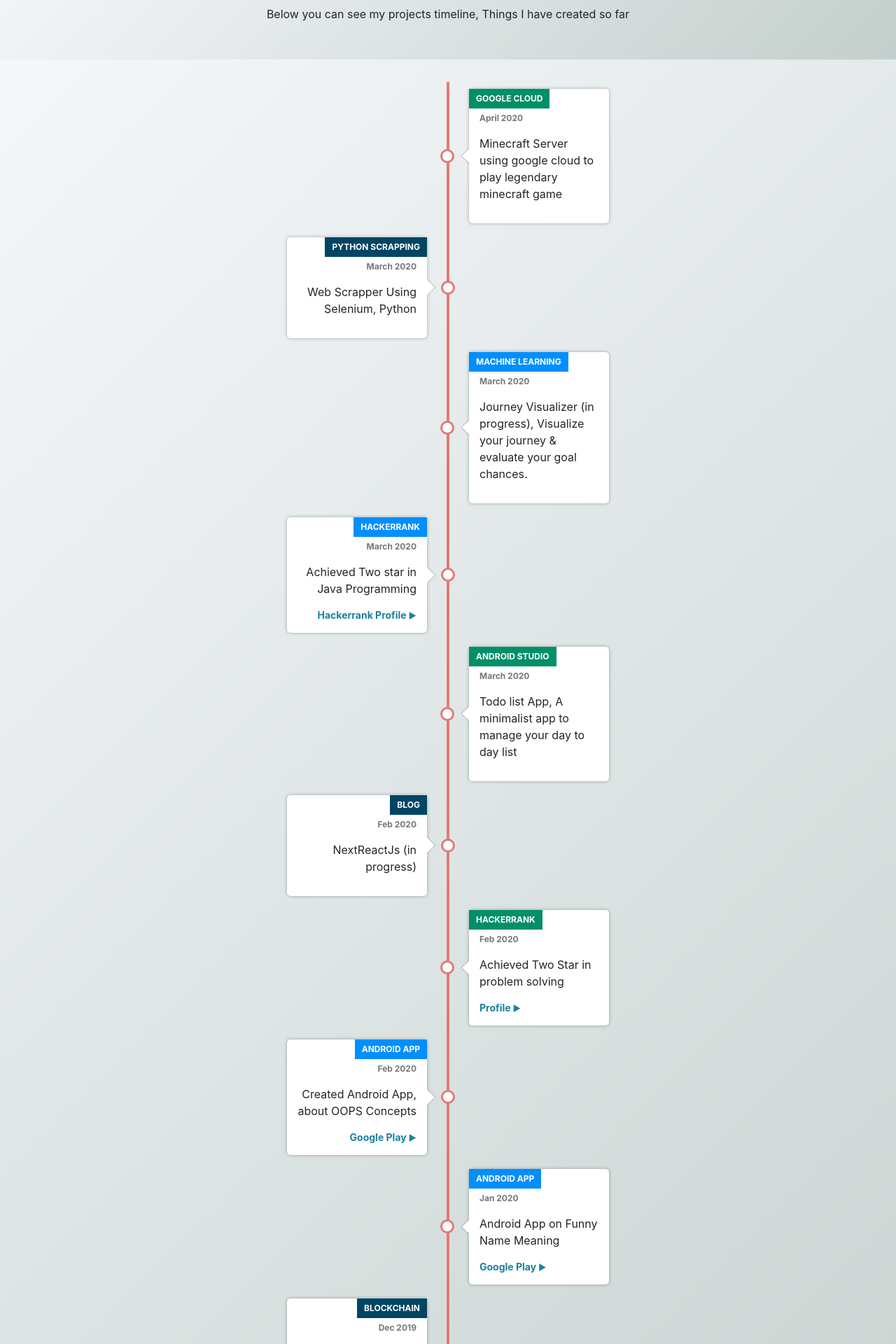
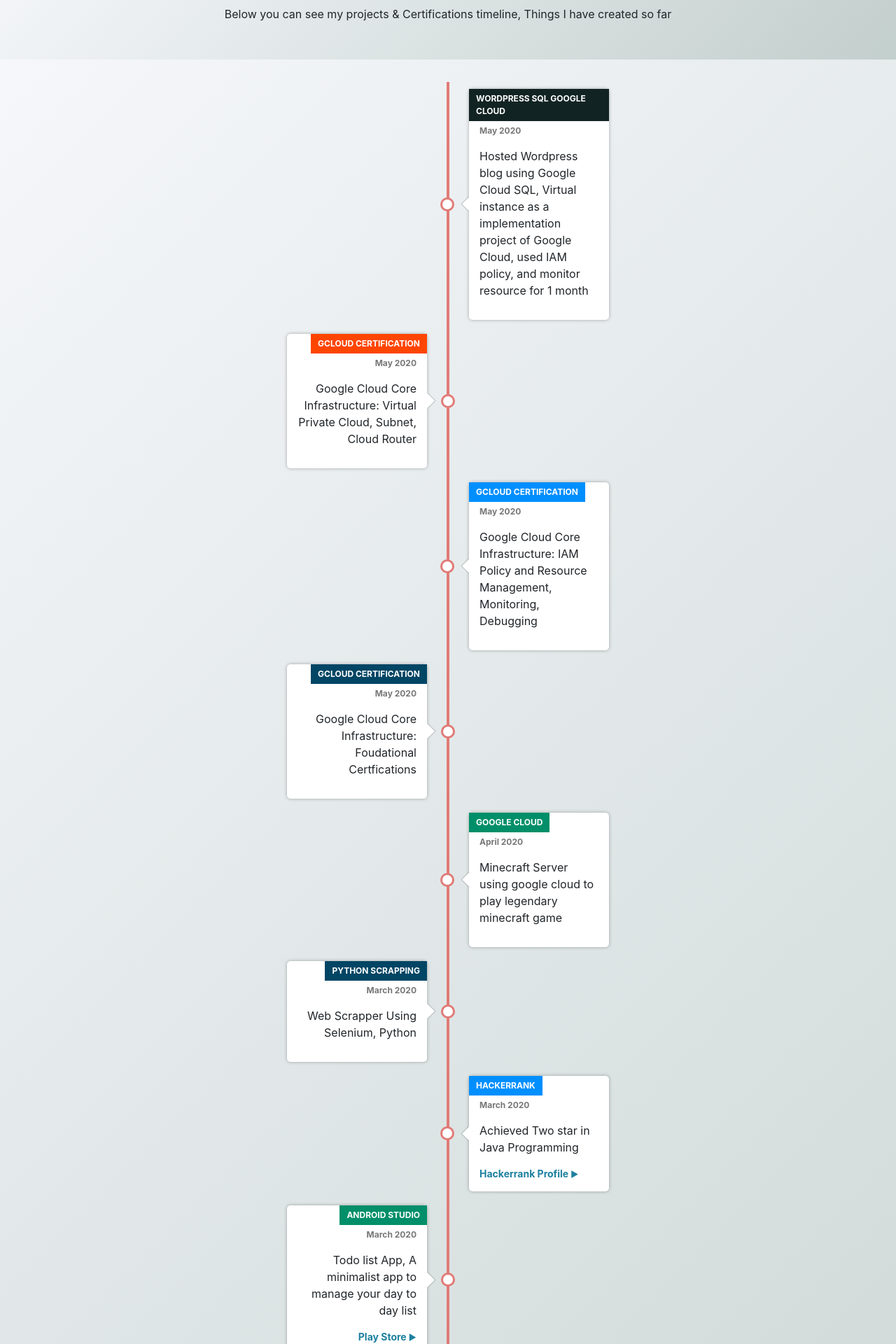
Before and after one commit to ReactorboY/reactorboy.github.io, a React (Create React App) app: page / in a window 1280 px wide. Shown: the part 1724-3644 px from the top of the page at 70% size. Built offline with nearby package versions, Linux system fonts and the light colour scheme.

Commit message:
new commit

```diff
--- a/src/components/Common/Portfolio.js
+++ b/src/components/Common/Portfolio.js
@@ -9,7 +9,7 @@
             <div className="port-intro" id="port-intro">
                 <div>
                     <h2>Journey so far</h2>
-                    <p>Below you can see my projects timeline, Things I have created so far</p>
+                    <p>Below you can see my projects & Certifications timeline, Things I have created so far</p>
                 </div>
             </div>
             <section id="portfolio">
--- a/src/components/Common/data.js
+++ b/src/components/Common/data.js
@@ -1,4 +1,36 @@
 const data = [
+    {
+        text: "Hosted Wordpress blog using Google Cloud SQL, Virtual instance as a implementation project of Google Cloud, used IAM policy, and monitor resource for 1 month",
+        date: "May 2020",
+        category: {
+            tag: "Wordpress sql google cloud",
+            color: "#122323"
+        }
+    },
+    {
+        text: "Google Cloud Core Infrastructure: Virtual Private Cloud, Subnet, Cloud Router",
+        date: "May 2020",
+        category: {
+            tag: "GCloud Certification",
+            color: "#FF4500"
+        }
+    },
+    {
+        text: "Google Cloud Core Infrastructure: IAM Policy and Resource Management, Monitoring, Debugging",
+        date: "May 2020",
+        category: {
+            tag: "GCloud Certification",
+            color: "#018fff"
+        }
+    },
+    {
+        text:"Google Cloud Core Infrastructure: Foudational Certfications",
+        date:"May 2020",
+        category : {
+            tag:"GCloud Certification",
+            color: "#014564"
+        }
+    },
     {
         text: "Minecraft Server using google cloud to play legendary minecraft game",
         date: "April 2020",
@@ -13,14 +45,6 @@
         category: {
             tag: "Python Scrapping",
             color: "#014564"
-        }
-    },
-    {
-        text: "Journey Visualizer (in progress), Visualize your journey & evaluate your goal chances.",
-        date: "March 2020",
-        category: {
-            tag: "Machine learning",
-            color: "#018fff"
         }
     },
     {
@@ -41,14 +65,10 @@
         category: {
             tag:"Android Studio",
             color: "#018f69"
-        }
-    },
-    {
-        text: "NextReactJs (in progress)",
-        date: "Feb 2020",
-        category: {
-            tag: "Blog",
-            color: "#014564"
+        },
+        link :{
+            url: "https://play.google.com/store/apps/details?id=com.organicpy.todoit",
+            text:"Play Store"
         }
     },
     {
@@ -64,7 +84,7 @@
         }
     },
     {
-        text:"Created Android App, about OOPS Concepts",
+        text:"Created Android App, about OOPS Concepts, Ranked in Top #5",
         date:"Feb 2020",
         category : {
             tag:"Android App",
@@ -124,7 +144,7 @@
         }
     },
     {
-        text: "Programming Started",
+        text: "Developing Started",
         date: "March 2019",
         category: {
             tag: "blog",
--- a/src/components/Home.js
+++ b/src/components/Home.js
@@ -13,7 +13,7 @@
                 <Header title="Talk is cheap, Show me the Code"/>
                 <About title="Mohd Hussain a.k.a Reactorboy"
                         subtitle="I am passionate about building excellent software that improves the lives of those around me."
-                        skills={['node','react','android','api', 'nextjs','gcp','mongodb']}
+                        skills={['firebase','react','android','api', 'nextjs','gcp','mongodb','node']}
                 />
                 <Portfolio />
                 <Footer />
```
Also changed, not shown: public/img/firebase.png (added).
